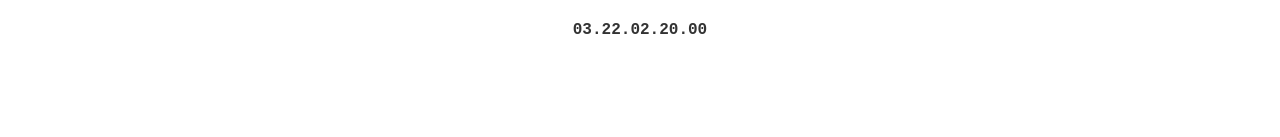
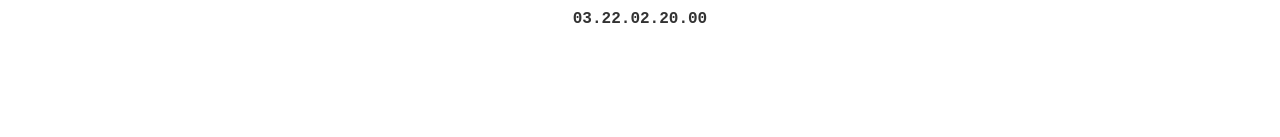
Before and after one commit to oorla-dev/yaldi, a plain HTML site: page index.html in a window 1280 px wide. Shown: the top 137 px of the page. Drawn offline with Linux system fonts and the light colour scheme; grey boxes are pictures that could not be loaded.

Commit message:
Update style.css

```diff
--- a/style.css
+++ b/style.css
@@ -2,7 +2,7 @@ body {
             font-family: "Verdana Old Mono", monospace;
             margin: 0;
             padding: 0;
-            line-height: 1.3;
+            line-height: 1.2;
             color: black;
             display: flex;
             flex-direction: column;
@@ -16,7 +16,7 @@ body {
             font-size: 1em;
             font-weight: bold;
             color: #333;
-            padding: 20px;
+            padding: 10px;
             background-color: #fff;
         }
 
```
